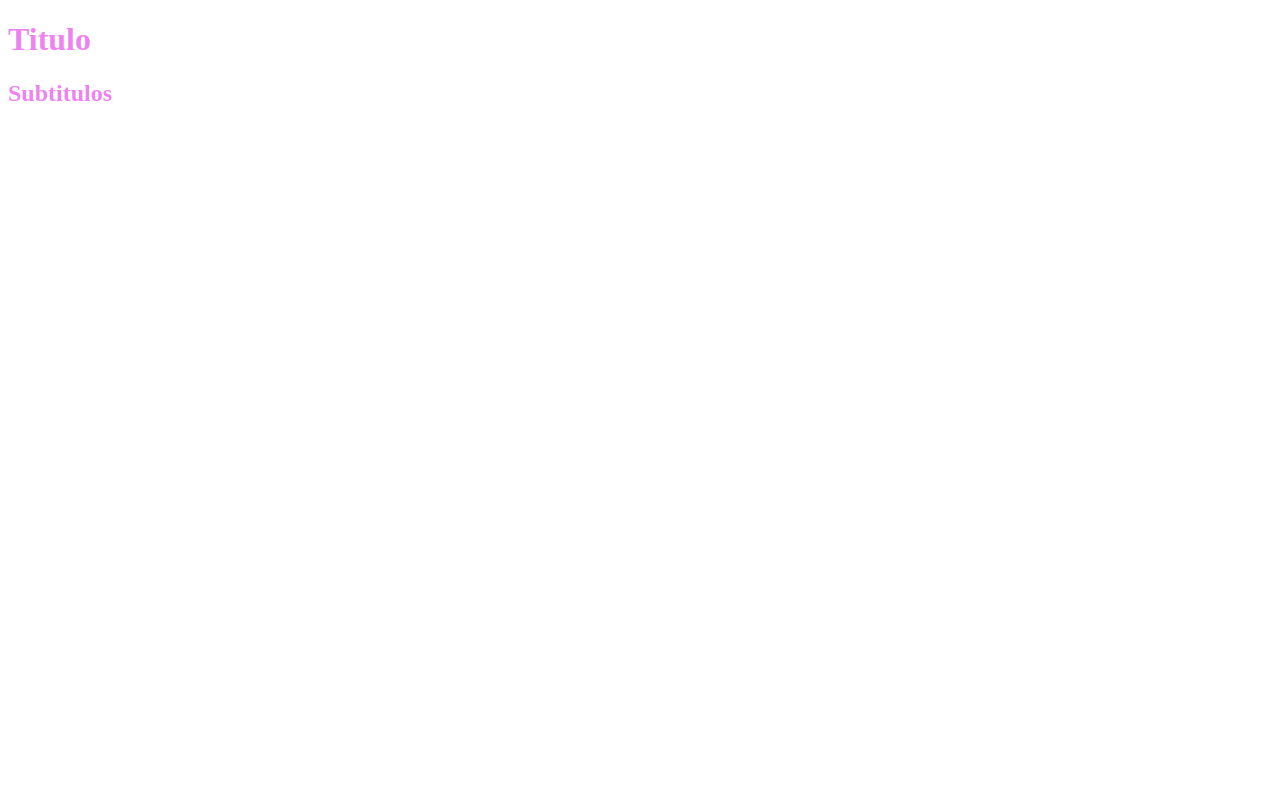
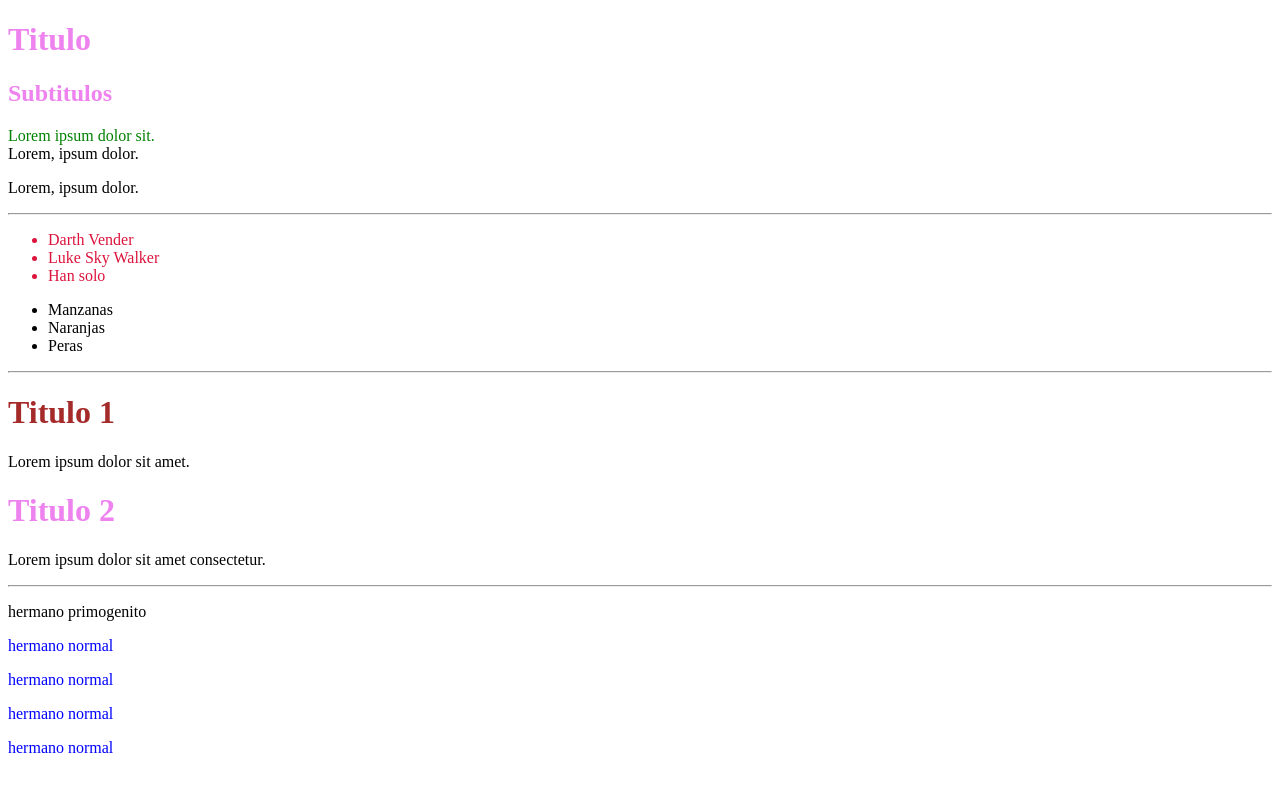
Before and after one commit to jonatan52/Curso_Javascript_Fullstack, a plain HTML site: page 2.CSS/15.Combinacion de Selectores/index.html in a window 1280 px wide. Drawn offline with Linux system fonts and the light colour scheme.

Commit message:
practica display

```diff
--- a/2.CSS/15.Combinacion de Selectores/css/styles.css
+++ b/2.CSS/15.Combinacion de Selectores/css/styles.css
@@ -2,3 +2,24 @@
 h1,h2{
     color: violet;
 }
+
+/*Combinacion Selectores unidos*/
+
+div.texto{
+    color: green;
+}
+
+/*Combinacion de selectores descendientes ()*/
+.star-war li{
+    color: crimson;
+}
+
+/*Combinacion de selectores descendientes directos (>)*/
+.contenedor > h1{
+    color: brown;
+}
+
+/*Combinacion de selectores hermanos en general (~)*/
+.primogenito ~ .hermano-normal{
+    color: blue;
+}
--- a/2.CSS/15.Combinacion de Selectores/index.html
+++ b/2.CSS/15.Combinacion de Selectores/index.html
@@ -11,5 +11,40 @@
     <h1>Titulo</h1>
     <h2>Subtitulos</h2>
 
+    <div class="texto">
+        Lorem ipsum dolor sit.
+    </div>
+    <div>Lorem, ipsum dolor.</div>
+    <p class="texto">Lorem, ipsum dolor.</p>
+    <hr>
+
+    <ul class="star-war">
+        <li>Darth Vender</li>
+        <li>Luke Sky Walker</li>
+        <li>Han solo</li>
+    </ul>
+    <ul>
+        <li>Manzanas</li>
+        <li>Naranjas</li>
+        <li>Peras</li>
+    </ul>
+    <hr>
+    <div class="contenedor">
+        <h1>Titulo 1</h1>
+        <p>Lorem ipsum dolor sit amet.</p>
+        <div>
+            <h1>Titulo 2</h1>
+            <p>Lorem ipsum dolor sit amet consectetur.</p>
+        </div>
+    </div>
+    <hr>
+    <div>
+        <p class="primogenito">hermano primogenito</p>
+        <p class="hermano-normal">hermano normal</p>
+        <p class="hermano-normal">hermano normal</p>
+        <p class="hermano-normal">hermano normal</p>
+        <p class="hermano-normal">hermano normal</p>
+
+    </div>
 </body>
 </html>
--- /dev/null
+++ b/2.CSS/16.Prioridad en CSS/css/styles.css
@@ -0,0 +1,7 @@
+ p{
+    color: gray;
+}
+
+.texto{
+    color: orange;
+}
--- /dev/null
+++ b/2.CSS/17.Display en CSS/css/style.css
@@ -0,0 +1,18 @@
+p, span{
+
+    border: 1px solid rgb(37, 175, 56);
+
+}
+
+/*propiedad display para modificar  el comportamiento de los elementos*/
+.en-linea{
+    display: inline;
+}
+
+.en-bloque{
+    display: block;
+}
+
+.enlinea-y-bloque{
+    display: inline-block;/*en linea mientras quepan*/
+}
```
Also changed, not shown: 2.CSS/16.Prioridad en CSS/index.html (added, +20 -0 lines), 2.CSS/17.Display en CSS/index.html (added, +25 -0 lines), 2.CSS/18.Display y visibility/css/style.css (added, +26 -0 lines), 2.CSS/18.Display y visibility/index.html (added, +20 -0 lines).
